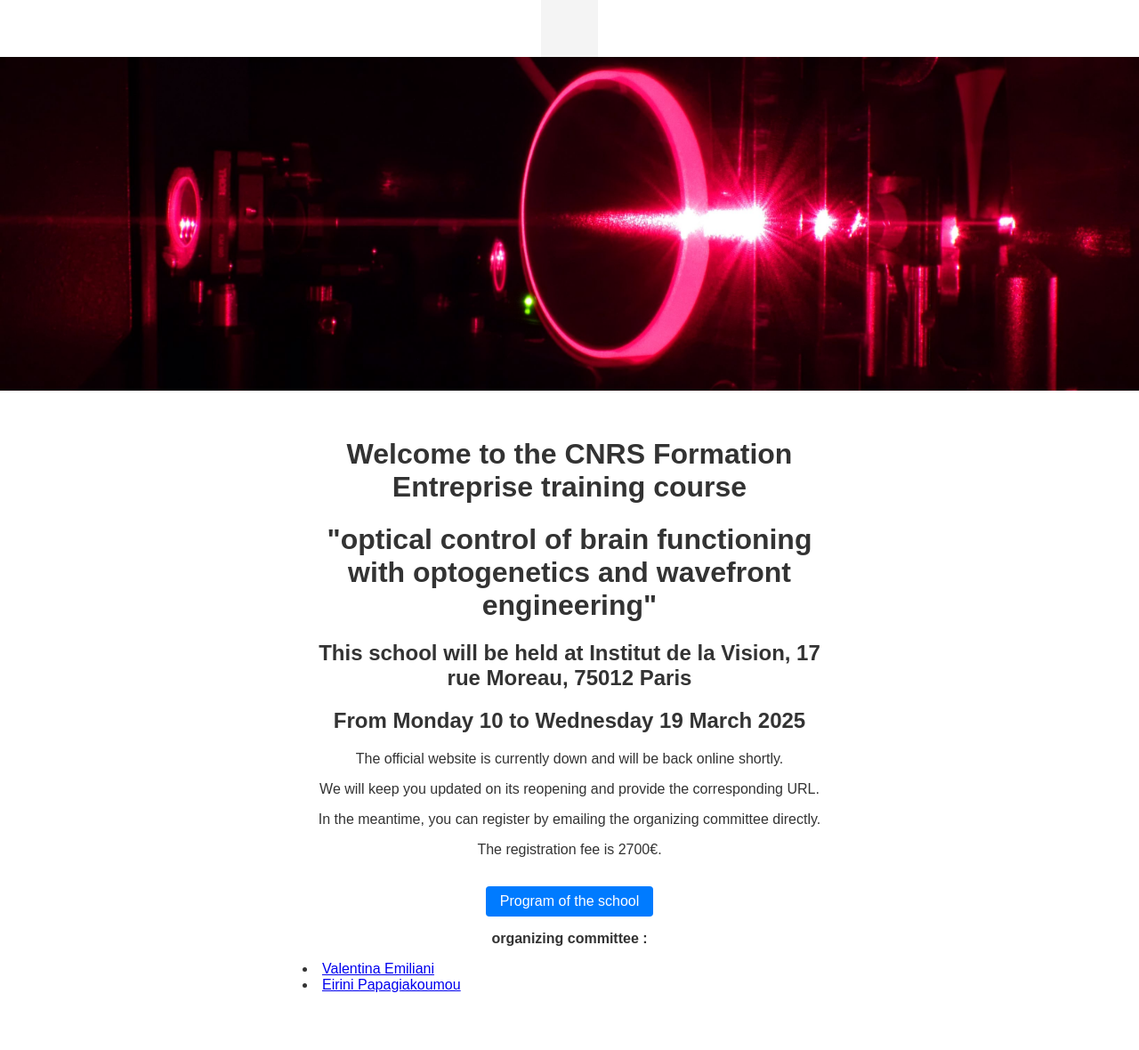
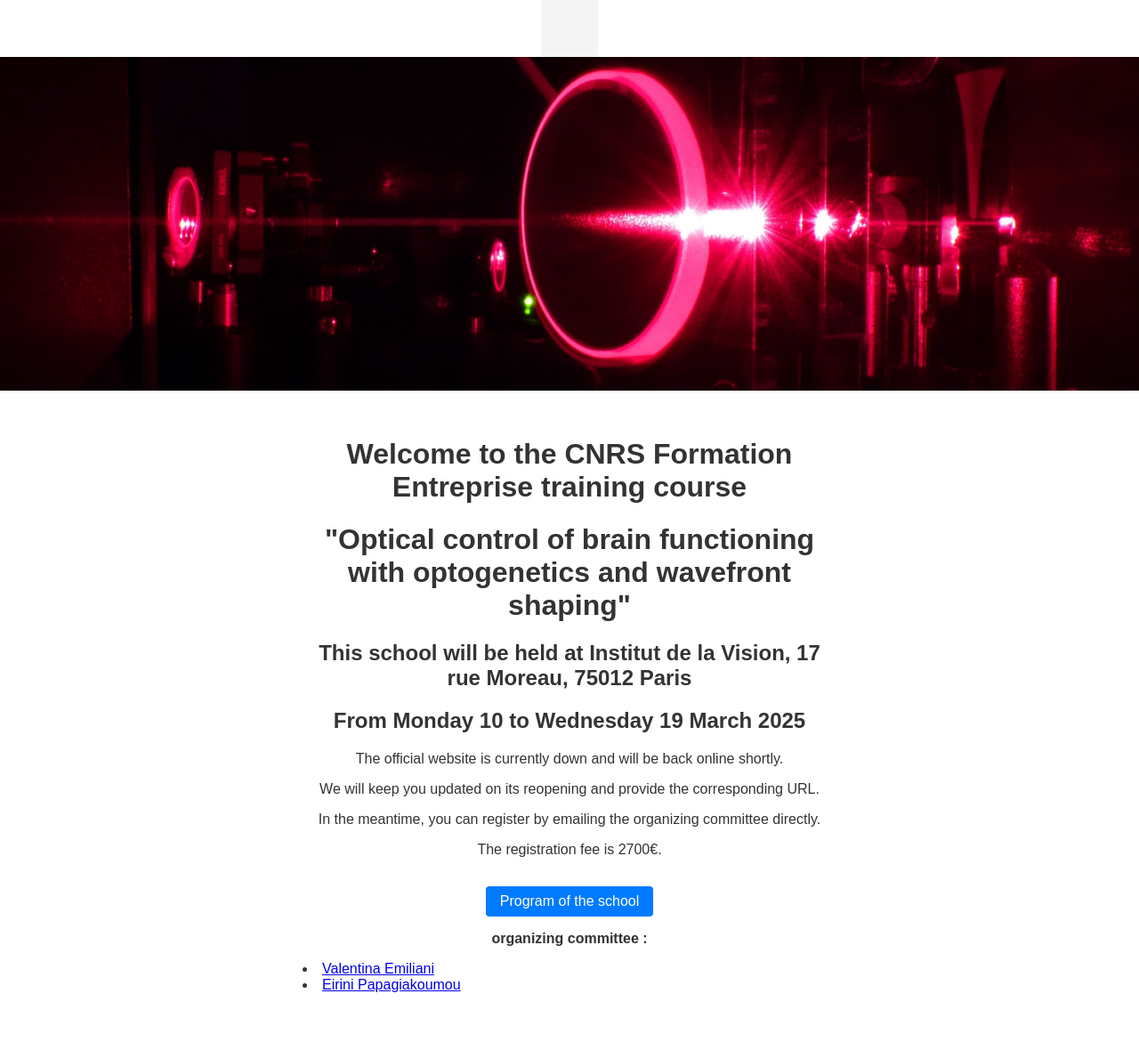
Before and after one commit to vdesars/vdesars.github.io, a Jekyll site: the page built from index.md, in a window 1280 px wide. Shown: the whole page at 89% size. Built offline with Jekyll 4.4.1, drawn with Linux system fonts in a browser that asks for light colours.

Commit message:
optoschool

```diff
--- a/index.md
+++ b/index.md
@@ -9,7 +9,7 @@ title: "Page d'Accueil"
 
 <div class="content">
   <h1>Welcome to the CNRS Formation Entreprise training course</h1>
-  <h1>"optical control of brain functioning with optogenetics and wavefront engineering"</h1>
+  <h1>"Optical control of brain functioning with optogenetics and wavefront shaping"</h1>
   <h2>This school will be held at Institut de la Vision, 17 rue Moreau, 75012 Paris</h2>
   <h2>From Monday 10 to Wednesday 19 March 2025</h2>
   <p>The official website is currently down and will be back online shortly.</p>
```
Also changed, not shown: 1 other file.
